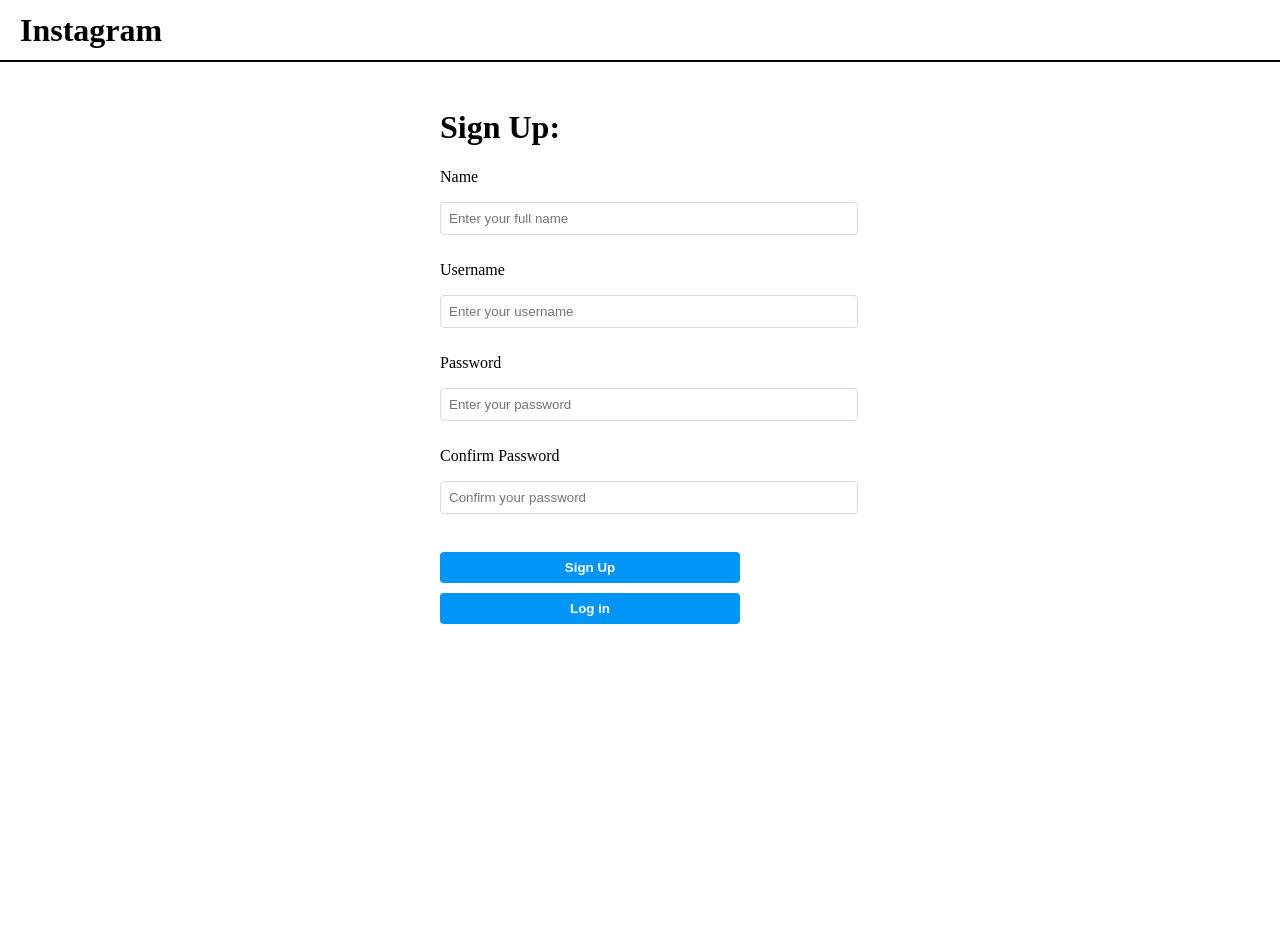
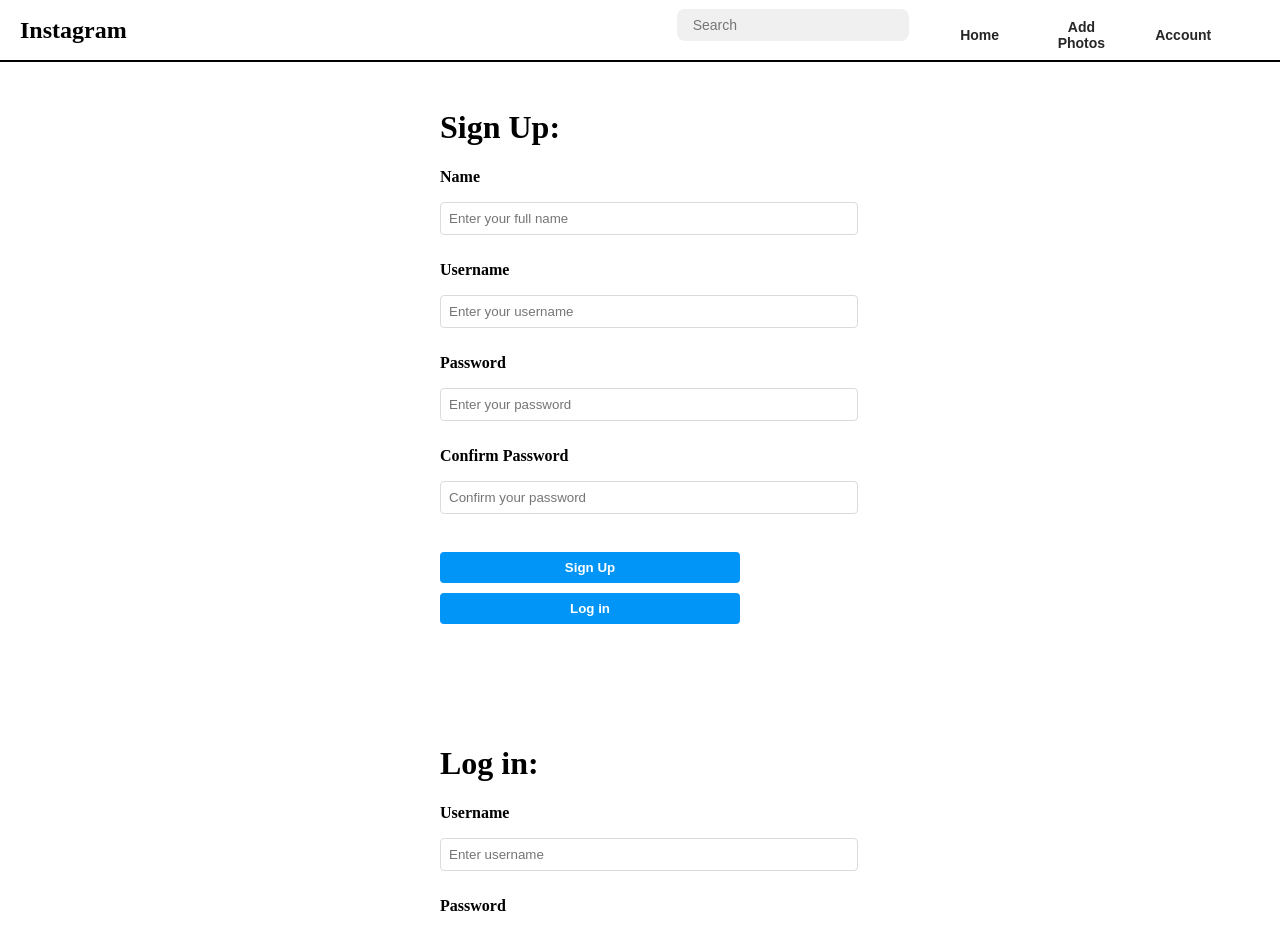
Before and after one commit to duojet2ez/InstaClone, a React (Vite) app: page / in a window 1280 px wide. Shown: the top 929 px of the page. Before the commit the page ends 800 px from the top, so only its background shows below. Built offline with nearby package versions, Linux system fonts and the light colour scheme.

Commit message:
navbar layout

```diff
--- a/src/components1/Header.css
+++ b/src/components1/Header.css
@@ -11,3 +11,55 @@
   padding: 0 20px;
   z-index: 1000;
 }
+
+.logo {
+  font-size: 24px;
+  font-weight: bold;
+}
+
+.navbar {
+  display: flex;
+  align-items: center;
+  gap: 2rem;
+  margin-left: auto;
+  padding-left: 550px;
+
+}
+
+.search-container {
+  position: relative;
+}
+
+.search-input {
+  padding: 8px 16px;
+  border-radius: 8px;
+  border: none;
+  background-color: #f0f0f0;
+  font-size: 14px;
+  width: 200px;
+}
+
+.search-input:focus {
+  outline: none;
+  background-color: #e8e8e8;
+}
+
+.nav-buttons {
+  display: flex;
+  gap: 1.5rem;
+  align-items: center;
+}
+
+.nav-button {
+  background: none;
+  border: none;
+  font-size: 14px;
+  color: #262626;
+  cursor: pointer;
+  padding: 5px 10px;
+  transition: color 0.2s ease;
+}
+
+.nav-button:hover {
+  color: #000;
+}
--- a/src/components1/Header.tsx
+++ b/src/components1/Header.tsx
@@ -1,10 +1,28 @@
 import './Header.css'
+
+function Navbar(){
+    return(
+        <div>
+            <nav className="navbar">
+                <div className="search-container">
+                    <input type="text" placeholder="Search" className="search-input" />
+                </div>
+                <div className="nav-buttons">
+                    <button className="nav-button">Home</button>
+                    <button className="nav-button">Add Photos</button>
+                    <button className="nav-button">Account</button>
+                </div>
+            </nav>
+        </div>
+    )
+}
 
 function Header() {
     return (
         <>
             <div className="header">
                 <h1 className="logo">Instagram</h1>
+                <Navbar />
             </div>
         </>
     )
--- a/src/components1/Login.css
+++ b/src/components1/Login.css
@@ -0,0 +1,40 @@
+.login-container {
+    padding-top: 60px;
+    display: flex;
+    justify-content: center;
+}
+
+.login-form {
+    width: 100%;
+    max-width: 400px;
+    padding: 20px;
+}
+
+button {
+    background-color: #0095f6;
+    color: white;
+    border: none;
+    padding: 8px 16px;
+    border-radius: 4px;
+    font-weight: bold;
+    cursor: pointer;
+    width: 100%;
+    max-width: 300px;
+    margin-top: 10px;
+}
+
+button:hover {
+    background-color: #1877f2;
+}
+
+input {
+    width: 100%;
+    padding: 8px;
+    margin-bottom: 10px;
+    border: 1px solid #dbdbdb;
+    border-radius: 4px;
+}
+
+p{
+    font-weight: bold;
+}
--- a/src/components1/Login.tsx
+++ b/src/components1/Login.tsx
@@ -0,0 +1,27 @@
+import './Login.css'
+
+export default function Login(){
+    return(
+        <>
+            <div className="login-container">
+                <div className="login-form">
+                    <h1>Log in:</h1>
+                    <p>Username</p>
+                    <input
+                        type="text"
+                        placeholder="Enter username"
+                    />
+                    <p>Password</p>
+                    <input
+                        type="password"
+                        placeholder="Enter password"
+                    />
+                    <br />
+                    <br />
+                    <button>Log in</button>
+                    <button>Sign Up</button>
+                </div>
+            </div>
+        </>
+    )
+}
--- a/src/components1/Registration.css
+++ b/src/components1/Registration.css
@@ -35,3 +35,7 @@
     border: 1px solid #dbdbdb;
     border-radius: 4px;
 }
+
+p{
+    font-weight: bold;
+}
--- a/src/main.tsx
+++ b/src/main.tsx
@@ -2,6 +2,7 @@
 import { createRoot } from 'react-dom/client'
 import Header from './components1/Header.tsx'
 import Registration from './components1/Registration.tsx'
+import Login from './components1/Login.tsx'
 
 
 
@@ -10,5 +11,7 @@
   <StrictMode>
     <Header />
     <Registration />
+    <Login />
+
   </StrictMode>,
 )
```
